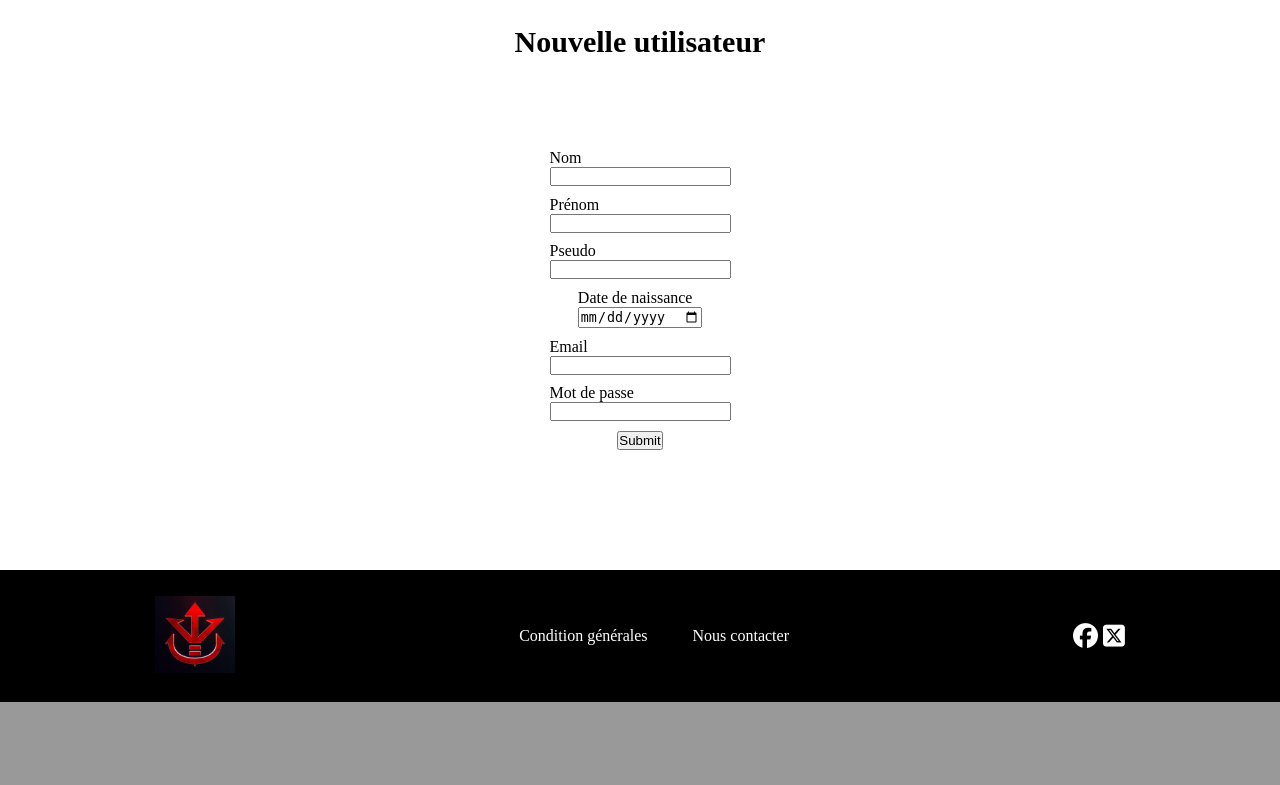
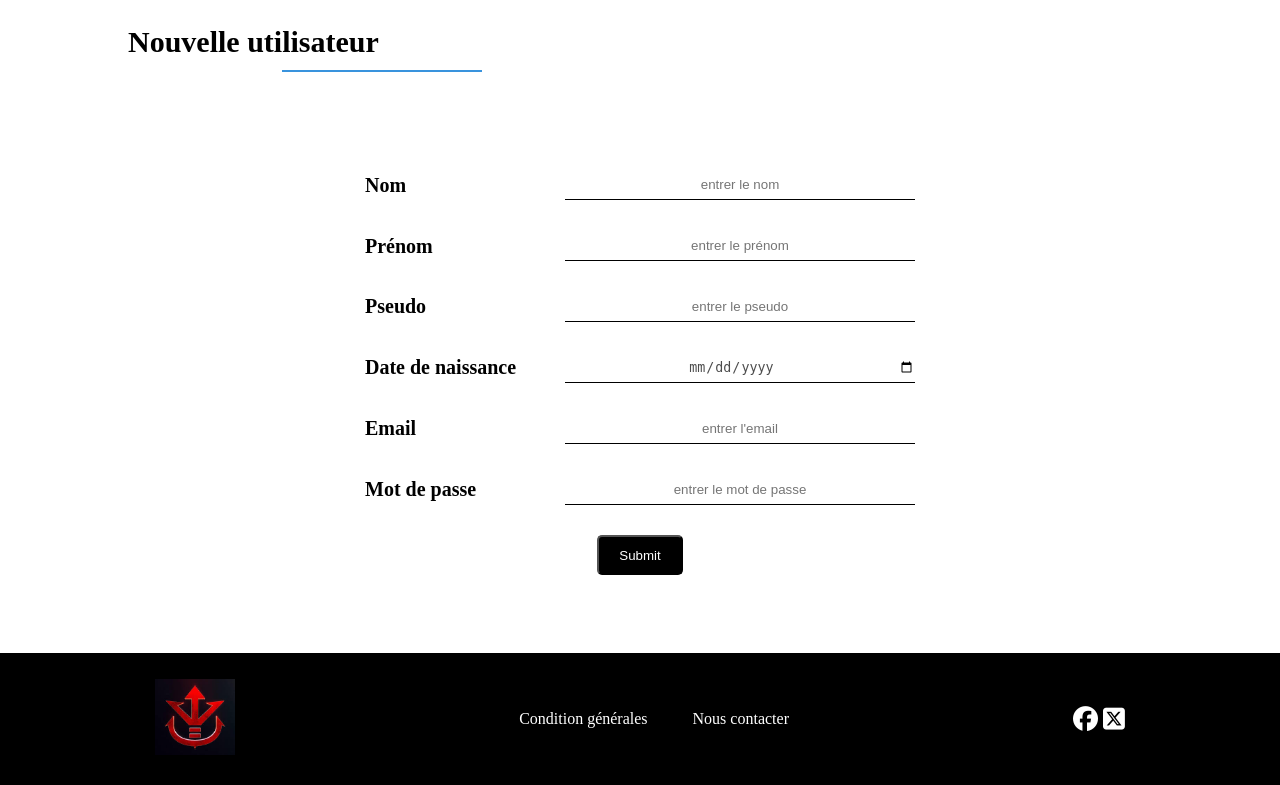
Before and after one commit to WilliamGendre/piscine_projet, a Symfony app: template templates/publicView/page/user/insertUser.html.twig in a window 1280 px wide. Shown: the part 1121-1906 px from the top of the page. Before the commit the page ends 1823 px from the top, so only its background shows below. Run offline with Twig, Linux system fonts and the light colour scheme; the template is opened without the code that fills it, so the values that code supplies are empty; some libraries are stand-ins or nearby versions.

Commit message:
front insertUser v2

```diff
--- a/public/css/stylePublic.css
+++ b/public/css/stylePublic.css
@@ -258,10 +258,6 @@ h2 {
   gap: 2%;
 }
 
-.formulaireInsertUser h2 {
-  text-align: center;
-}
-
 .formMain {
   display: flex;
   justify-content: center;
@@ -453,11 +449,55 @@ table {
 /*--------------------------------------------------  Connexion  --------------------------------------------------*/
 .formMain {
   margin-bottom: 3%;
-  height: 60vh;
+  height: 65vh;
 }
 
 .formMain button {
   margin-top: 1%;
+}
+
+/*--------------------------------------------------  Inscription  --------------------------------------------------*/
+label {
+  display: flex;
+  justify-content: space-between;
+  flex-direction: row;
+  align-items: center;
+  flex-wrap: wrap;
+  gap: 2%;
+  width: 550px;
+  margin-top: 2%;
+}
+label p {
+  font-size: 20px;
+  font-weight: bold;
+}
+label input {
+  border: none;
+  border-bottom: solid black 1px;
+  width: 350px;
+  height: 30px;
+  text-align: center;
+}
+
+input[type=date] {
+  background-color: rgba(255, 255, 255, 0.5); /* Blanc semi-transparent */
+  color: rgba(0, 0, 0, 0.7); /* Texte principal */
+}
+
+input[type=date]::placeholder {
+  color: rgba(0, 0, 0, 0.5); /* Placeholder semi-transparent */
+}
+
+#formSubmit {
+  margin-top: 2%;
+  background-color: black;
+  color: white;
+  padding: 1% 2%;
+  border-radius: 5px;
+}
+
+#formSubmit:hover {
+  color: #3993DD;
 }
 
 /*--------------------------------------------------  Illustration  --------------------------------------------------*/
--- a/scss/layout/_main.scss
+++ b/scss/layout/_main.scss
@@ -61,10 +61,6 @@ h2{
 
 .illustrationHome, #oneCategory{
   @include flex(none);
-}
-
-.formulaireInsertUser h2{
-  text-align: center;
 }
 
 .formMain{
@@ -216,11 +212,51 @@ table{
 
 .formMain{
   margin-bottom: 3%;
-  height: 60vh;
+  height: 65vh;
 }
 
 .formMain button{
   margin-top: 1%;
+}
+
+/*--------------------------------------------------  Inscription  --------------------------------------------------*/
+
+label{
+  @include flex(space-between);
+  width: 550px;
+  margin-top: 2%;
+  p{
+    font-size: 20px;
+    font-weight: bold;
+  }
+  input{
+    border: none;
+    border-bottom: solid $black 1px;
+    width: 350px;
+    height: 30px;
+    text-align: center;
+  }
+}
+
+input[type="date"] {
+  background-color: rgba(255, 255, 255, 0.5); /* Blanc semi-transparent */
+  color: rgba(0, 0, 0, 0.7); /* Texte principal */
+}
+
+input[type="date"]::placeholder {
+  color: rgba(0, 0, 0, 0.5); /* Placeholder semi-transparent */
+}
+
+#formSubmit{
+  margin-top: 2%;
+  background-color: $black;
+  color: $white;
+  padding: 1% 2%;
+  border-radius: 5px;
+}
+
+#formSubmit:hover{
+  color: $blue;
 }
 
 /*--------------------------------------------------  Illustration  --------------------------------------------------*/
--- a/templates/publicView/base.html.twig
+++ b/templates/publicView/base.html.twig
@@ -25,7 +25,7 @@
                                 <li><a href="{{ path('app_logout') }}">Deconnexion</a></li>
                             {% else %}
                                 <li><a href="{{ path('app_login') }}">Connexion</a></li>
-                                <li><a href="{{ path('user_insert') }}">Inscription</a></li>
+                                <li><a href="{{ path('user_insert') }}#formulaireInsertUser">Inscription</a></li>
                             {% endif %}
                         </ul>
                     </nav>
--- a/templates/publicView/page/user/insertUser.html.twig
+++ b/templates/publicView/page/user/insertUser.html.twig
@@ -4,42 +4,43 @@
 
 {% block content %}
 
-    <main>
+    <main id="formulaireInsertUser">
 
         <section class="formulaireInsertUser">
 
             <h2>Nouvelle utilisateur</h2>
+            <div class="decorativeFeature"></div>
 
             <form method="post" id="insertUser" class="formMain">
 
                 <label for="">
                     <p>Nom</p>
-                    <input type="text" name="name">
+                    <input type="text" name="name" placeholder="entrer le nom" required>
                 </label>
 
                 <label for="">
                     <p>Prénom</p>
-                    <input type="text" name="firstname">
+                    <input type="text" name="firstname" placeholder="entrer le prénom" required>
                 </label>
 
                 <label for="">
                     <p>Pseudo</p>
-                    <input type="text" name="pseudo">
+                    <input type="text" name="pseudo" placeholder="entrer le pseudo">
                 </label>
 
                 <label for="">
                     <p>Date de naissance</p>
-                    <input type="date" name="bornAt">
+                    <input type="date" name="bornAt" required>
                 </label>
 
                 <label for="">
                     <p>Email</p>
-                    <input type="email" name="email">
+                    <input type="email" name="email" placeholder="entrer l'email" required>
                 </label>
 
                 <label for="">
                     <p>Mot de passe</p>
-                    <input type="password" name="password">
+                    <input type="password" name="password" placeholder="entrer le mot de passe" required>
                 </label>
 
                 <input type="submit" name="valider" id="formSubmit">
```
Also changed, not shown: 1 other file.
